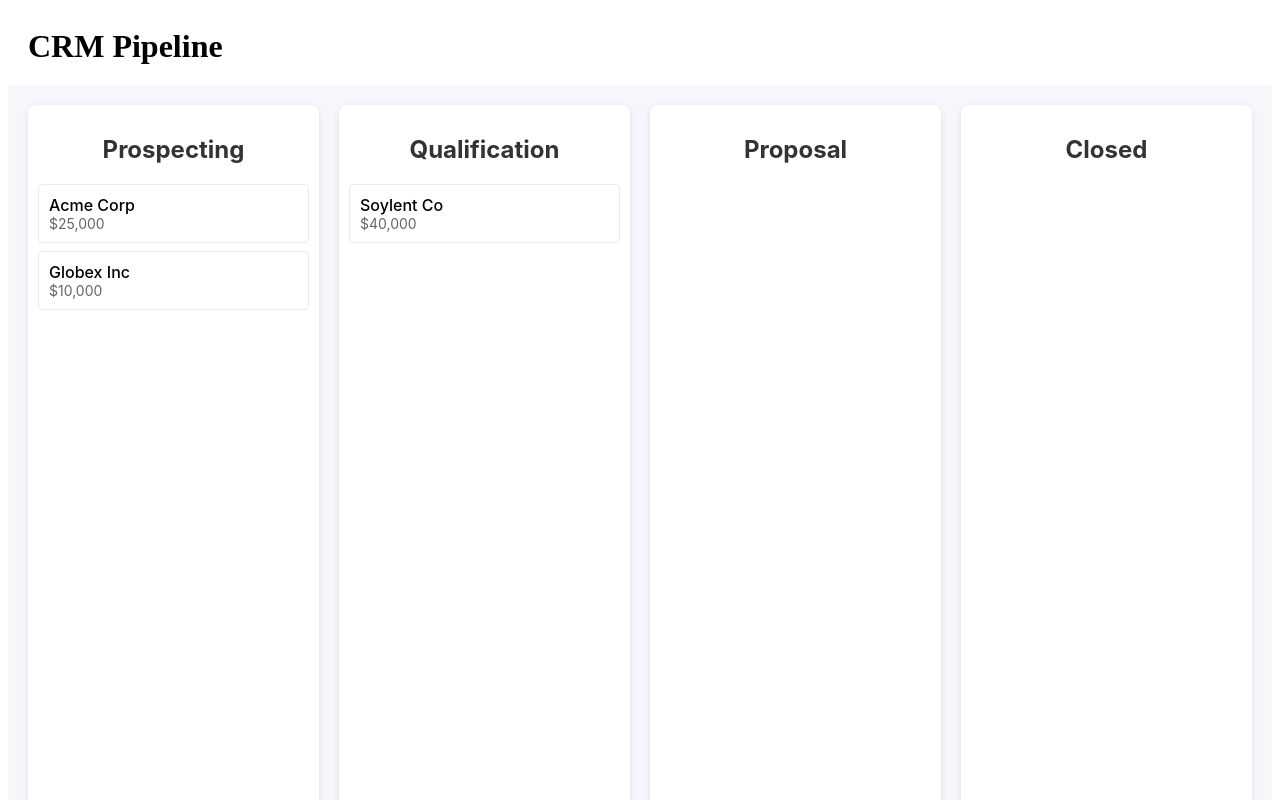
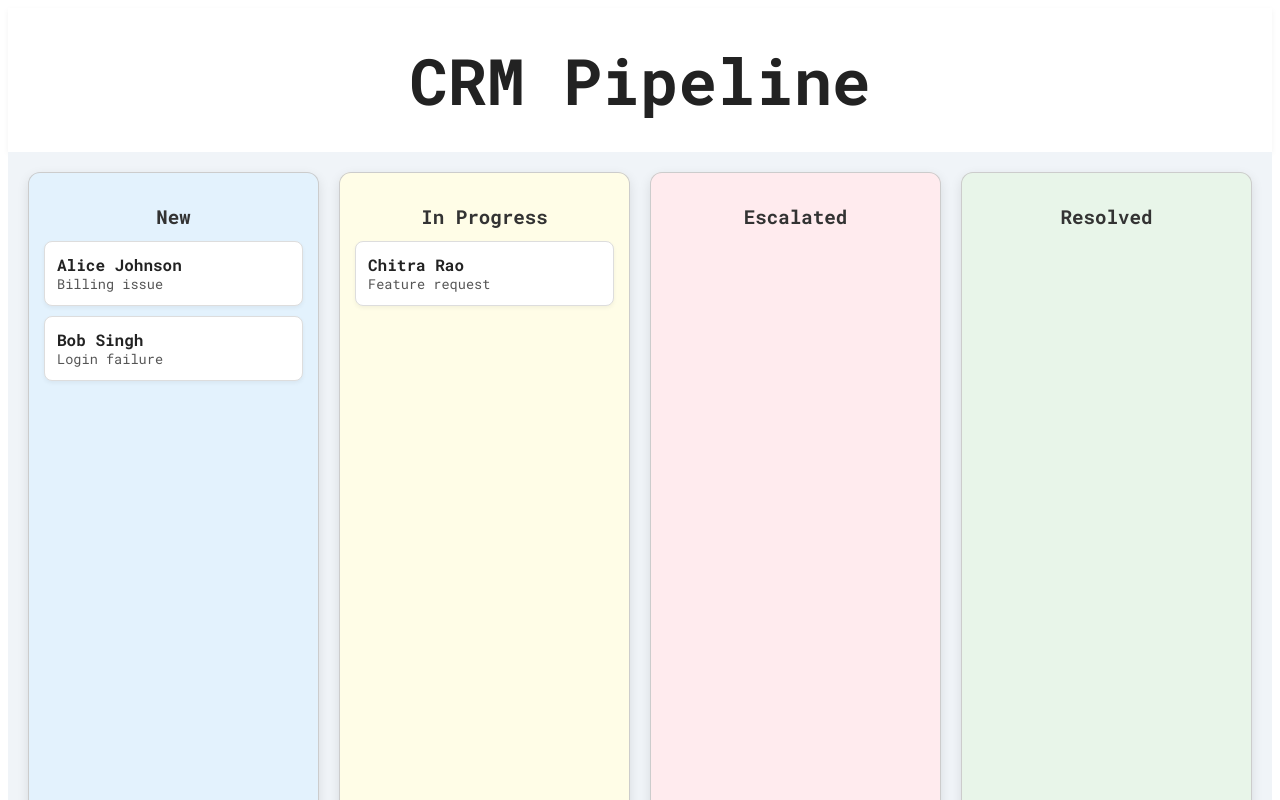
Before and after one commit to arch-vvc/se-public, a React (Vite) app in the folder crm-system/client/: page / in a window 1280 px wide. Shown: the top 800 px of the page. Built offline with nearby package versions, Linux system fonts and the light colour scheme; the HTML template or start-up script is replaced by a standard one.

Commit message:
Changing GUI and contextualizing CRM pipeline

```diff
--- a/crm-system/client/src/App.jsx
+++ b/crm-system/client/src/App.jsx
@@ -1,10 +1,27 @@
 import React from 'react'
 import PipelineBoard from './components/PipelineBoard'
 
+// Inject Roboto Mono font
+const robotoMono = document.createElement('link')
+robotoMono.href = 'https://fonts.googleapis.com/css2?family=Roboto+Mono:wght@400;700&display=swap'
+robotoMono.rel = 'stylesheet'
+document.head.appendChild(robotoMono)
+
 export default function App() {
   return (
-    <div>
-      <h1 style={{padding: '20px', margin: 0, background: '#fff'}}>CRM Pipeline</h1>
+    <div style={{ fontFamily: '"Roboto Mono", monospace', background: '#f0f4f8', minHeight: '100vh' }}>
+      <header style={{
+        padding: '30px 20px',
+        margin: 0,
+        background: '#ffffff',
+        textAlign: 'center',
+        fontSize: '4rem',
+        fontWeight: '700',
+        color: '#222',
+        boxShadow: '0 2px 6px rgba(0,0,0,0.05)'
+      }}>
+        CRM Pipeline
+      </header>
       <PipelineBoard />
     </div>
   )
--- a/crm-system/client/src/components/PipelineBoard.jsx
+++ b/crm-system/client/src/components/PipelineBoard.jsx
@@ -1,24 +1,55 @@
 import React, { useState } from 'react'
 import { DragDropContext, Droppable, Draggable } from 'react-beautiful-dnd'
 
-// Initial dummy opportunities
+// Inject Roboto Mono font
+const robotoMono = document.createElement('link')
+robotoMono.href = 'https://fonts.googleapis.com/css2?family=Roboto+Mono:wght@400;700&display=swap'
+robotoMono.rel = 'stylesheet'
+document.head.appendChild(robotoMono)
+
+const stageColors = {
+  new: '#e3f2fd',
+  inProgress: '#fffde7',
+  escalated: '#ffebee',
+  resolved: '#e8f5e9',
+}
+
 const initialData = {
   stages: {
-    prospecting: { id: 'prospecting', title: 'Prospecting', opportunityIds: ['opp-1', 'opp-2'] },
-    qualification: { id: 'qualification', title: 'Qualification', opportunityIds: ['opp-3'] },
-    proposal: { id: 'proposal', title: 'Proposal', opportunityIds: [] },
-    closed: { id: 'closed', title: 'Closed', opportunityIds: [] },
+    new: { id: 'new', title: 'New', opportunityIds: ['cust-1', 'cust-2'] },
+    inProgress: { id: 'inProgress', title: 'In Progress', opportunityIds: ['cust-3'] },
+    escalated: { id: 'escalated', title: 'Escalated', opportunityIds: [] },
+    resolved: { id: 'resolved', title: 'Resolved', opportunityIds: [] },
   },
   opportunities: {
-    'opp-1': { id: 'opp-1', name: 'Acme Corp', value: '$25,000' },
-    'opp-2': { id: 'opp-2', name: 'Globex Inc', value: '$10,000' },
-    'opp-3': { id: 'opp-3', name: 'Soylent Co', value: '$40,000' },
+    'cust-1': {
+      id: 'cust-1',
+      name: 'Alice Johnson',
+      issue: 'Billing issue',
+      contact: 'alice.j@example.com',
+      history: ['Order #1234 - $250', 'Order #1256 - $180'],
     },
-  stageOrder: ['prospecting', 'qualification', 'proposal', 'closed'],
+    'cust-2': {
+      id: 'cust-2',
+      name: 'Bob Singh',
+      issue: 'Login failure',
+      contact: 'bob.s@example.com',
+      history: ['Order #1201 - $90'],
+    },
+    'cust-3': {
+      id: 'cust-3',
+      name: 'Chitra Rao',
+      issue: 'Feature request',
+      contact: 'chitra.r@example.com',
+      history: ['Order #1199 - $300', 'Order #1220 - $150'],
+    },
+  },
+  stageOrder: ['new', 'inProgress', 'escalated', 'resolved'],
 }
 
 export default function PipelineBoard() {
   const [data, setData] = useState(initialData)
+  const [selectedCustomer, setSelectedCustomer] = useState(null)
 
   const onDragEnd = (result) => {
     const { destination, source, draggableId } = result
@@ -44,7 +75,6 @@ export default function PipelineBoard() {
       return
     }
 
-    // Moving between stages
     const startOpportunityIds = Array.from(start.opportunityIds)
     startOpportunityIds.splice(source.index, 1)
     const newStart = { ...start, opportunityIds: startOpportunityIds }
@@ -64,14 +94,15 @@ export default function PipelineBoard() {
   }
 
   return (
+    <>
       <DragDropContext onDragEnd={onDragEnd}>
         <div style={{
           display: 'flex',
           gap: '20px',
           padding: '20px',
-        background: '#f5f7fa',
+          background: '#f0f4f8',
           minHeight: '100vh',
-        fontFamily: 'Inter, sans-serif'
+          fontFamily: '"Roboto Mono", monospace'
         }}>
           {data.stageOrder.map(stageId => {
             const stage = data.stages[stageId]
@@ -84,15 +115,21 @@ export default function PipelineBoard() {
                     ref={provided.innerRef}
                     {...provided.droppableProps}
                     style={{
-                    background: '#fff',
-                    borderRadius: '8px',
-                    boxShadow: '0 2px 6px rgba(0,0,0,0.1)',
+                      background: stageColors[stageId],
+                      borderRadius: '12px',
+                      boxShadow: 'inset 0 0 0 1px #ccc, 0 4px 12px rgba(0,0,0,0.1)',
                       flex: 1,
-                    padding: '10px',
-                    minWidth: '220px'
+                      padding: '16px',
+                      minWidth: '240px',
+                      transition: 'background 0.3s ease'
                     }}
                   >
-                  <h2 style={{ textAlign: 'center', color: '#333' }}>{stage.title}</h2>
+                    <h2 style={{
+                      textAlign: 'center',
+                      color: '#333',
+                      fontSize: '1.2rem',
+                      marginBottom: '12px'
+                    }}>{stage.title}</h2>
                     {opportunities.map((opp, index) => (
                       <Draggable draggableId={opp.id} index={index} key={opp.id}>
                         {(provided, snapshot) => (
@@ -100,18 +137,22 @@ export default function PipelineBoard() {
                             ref={provided.innerRef}
                             {...provided.draggableProps}
                             {...provided.dragHandleProps}
+                            onClick={() => setSelectedCustomer(opp)}
                             style={{
-                            padding: '10px',
-                            margin: '8px 0',
-                            background: snapshot.isDragging ? '#f8f9fa' : '#fff',
-                            border: '1px solid #e9ecef',
-                            borderRadius: '4px',
-                            boxShadow: snapshot.isDragging ? '0 5px 10px rgba(0,0,0,0.15)' : 'none',
+                              padding: '12px',
+                              margin: '10px 0',
+                              background: snapshot.isDragging ? '#a5d6a7' : '#ffffff',
+                              border: '1px solid #ddd',
+                              borderRadius: '8px',
+                              boxShadow: snapshot.isDragging ? '0 6px 12px rgba(0,0,0,0.2)' : '0 2px 4px rgba(0,0,0,0.05)',
+                              color: '#222',
+                              cursor: 'pointer',
+                              transition: 'background 0.2s ease',
                               ...provided.draggableProps.style
                             }}
                           >
-                          <div style={{fontWeight: 500}}>{opp.name}</div>
-                          <div style={{fontSize: '0.875rem', color: '#666'}}>{opp.value}</div>
+                            <div style={{ fontWeight: 700 }}>{opp.name}</div>
+                            <div style={{ fontSize: '0.85rem', color: '#555' }}>{opp.issue}</div>
                           </div>
                         )}
                       </Draggable>
@@ -124,5 +165,59 @@ export default function PipelineBoard() {
           })}
         </div>
       </DragDropContext>
+
+      {/* Modal Overlay */}
+      {selectedCustomer && (
+        <div style={{
+          position: 'fixed',
+          top: 0,
+          left: 0,
+          width: '100vw',
+          height: '100vh',
+          background: 'rgba(0,0,0,0.5)',
+          display: 'flex',
+          alignItems: 'center',
+          justifyContent: 'center',
+          zIndex: 1000
+        }}
+          onClick={() => setSelectedCustomer(null)}
+        >
+          <div style={{
+            background: '#fff',
+            padding: '24px',
+            borderRadius: '12px',
+            width: '320px',
+            boxShadow: '0 8px 24px rgba(0,0,0,0.2)',
+            fontFamily: '"Roboto Mono", monospace'
+          }}
+            onClick={(e) => e.stopPropagation()}
+          >
+            <h3 style={{ marginBottom: '12px' }}>{selectedCustomer.name}</h3>
+            <p><strong>Contact:</strong> {selectedCustomer.contact}</p>
+            <p><strong>Issue:</strong> {selectedCustomer.issue}</p>
+            <p><strong>Order History:</strong></p>
+            <ul>
+              {selectedCustomer.history.map((order, idx) => (
+                <li key={idx}>{order}</li>
+              ))}
+            </ul>
+            <button
+              onClick={() => setSelectedCustomer(null)}
+              style={{
+                marginTop: '16px',
+                padding: '8px 12px',
+                background: '#4caf50',
+                color: '#fff',
+                border: 'none',
+                borderRadius: '6px',
+                cursor: 'pointer'
+              }}
+            >
+              Close
+            </button>
+          </div>
+        </div>
+      )}
+    </>
   )
 }
```
Also changed, not shown: crm-system/client/App.jsx (added, +13 -0 lines), 1 other file (tests, documents, lock files or other folders). Lines whose indentation alone changed are shown as unchanged.
